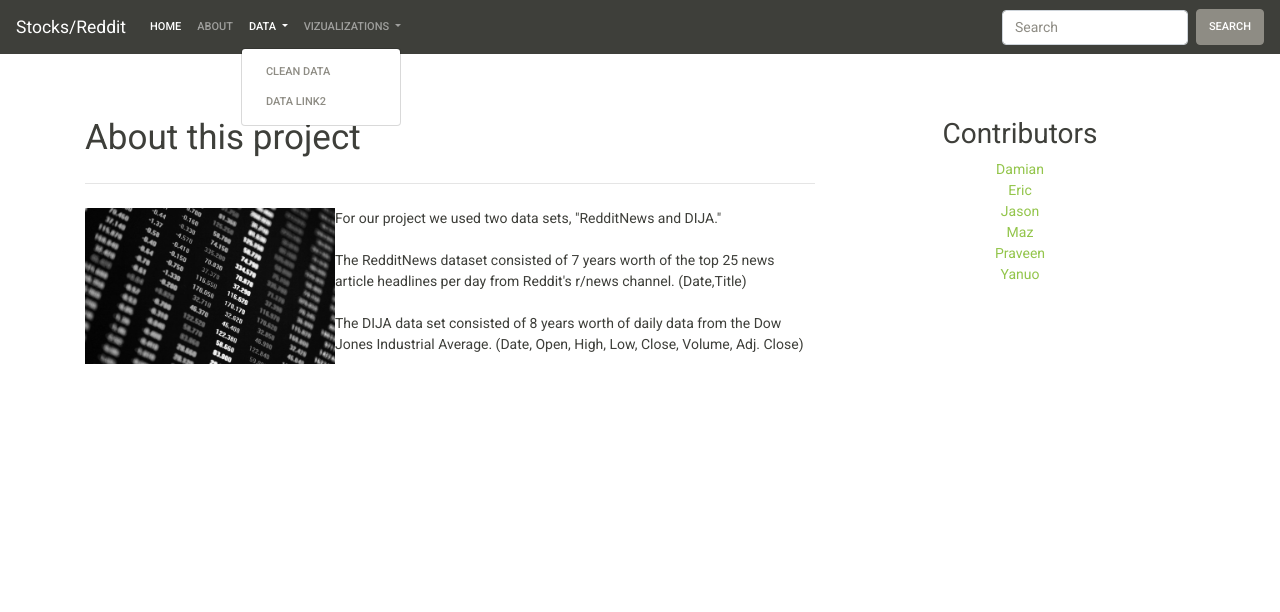
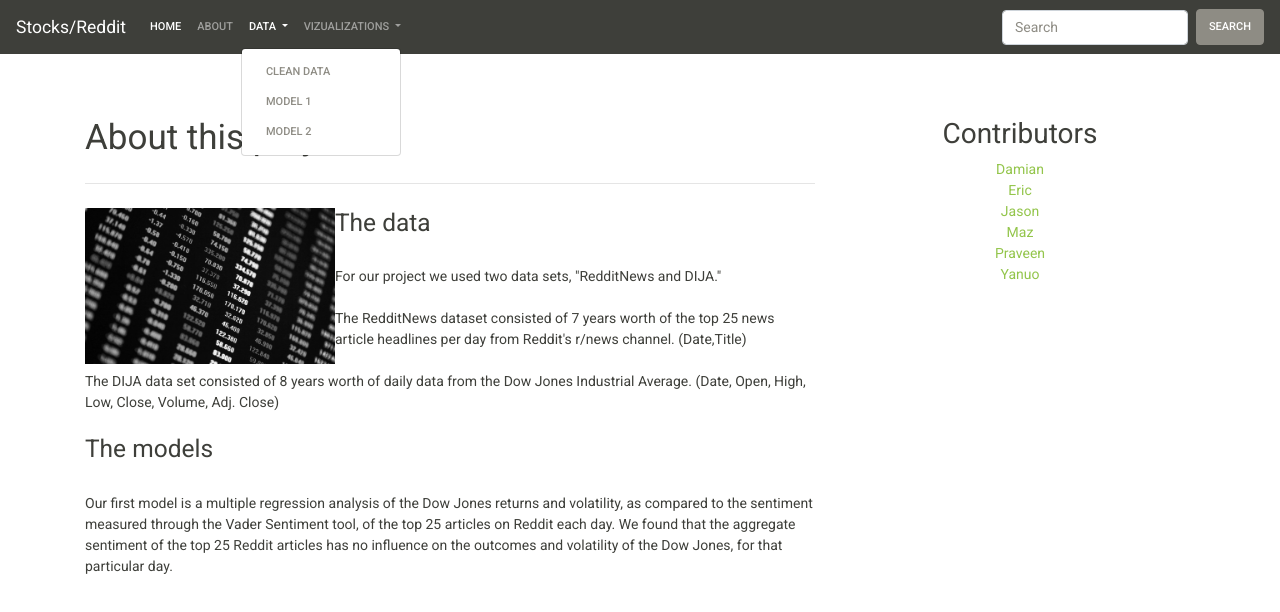
Before and after one commit to maz-king/finalproject, a plain HTML site: page about.html in a window 1280 px wide. Both pictures are taken after a click on the button "DATA". Drawn offline with nearby package versions, Linux system fonts and the light colour scheme.

Commit message:
penultimate push

```diff
--- a/about.html
+++ b/about.html
@@ -34,7 +34,8 @@
                 </a>
                 <div class="dropdown-menu" aria-labelledby="navbarDropdown">
                   <a class="dropdown-item" href="https://github.com/damiansoane/Machine_Learning">Clean Data</a>
-                  <a class="dropdown-item" href="viz2.html">Data Link2</a>
+                  <a class="dropdown-item" href="https://github.com/jacarroll232/Reddit-Sentiment-Dow-Jones-returns-and-Volatility">Model 1</a>
+                  <a class="dropdown-item" href="https://github.com/nuozhou715/Machine_Learning_Project">Model 2</a>
                 </div>
               </li>
               <li class="nav-item dropdown">
@@ -61,11 +62,14 @@
                 <h1>About this project</h1>
                 <hr class="my-4">
                 <p><img src="Resources/Images/stock.jpg" alt="stocks" width=250 align="left" padding="10px">
-                    For our project we used two data sets, "RedditNews and DIJA."<br><br>
+                    <h3>The data</h3><br>For our project we used two data sets, "RedditNews and DIJA."<br><br>
 
                     The RedditNews dataset consisted of 7 years worth of the top 25 news article headlines per day from Reddit's r/news channel. (Date,Title)
                     <br><br>
-                    The DIJA data set consisted of 8 years worth of daily data from the Dow Jones Industrial Average. (Date, Open, High, Low, Close, Volume, Adj. Close)</p>
+                    The DIJA data set consisted of 8 years worth of daily data from the Dow Jones Industrial Average. (Date, Open, High, Low, Close, Volume, Adj. Close)
+                <br><br><h3>The models</h3><br>
+                Our first model is a multiple regression analysis of the Dow Jones returns and volatility, as compared to the sentiment measured through the Vader Sentiment tool, of the top 25 articles on Reddit each day. We found that the aggregate sentiment of the top 25 Reddit articles has no influence on the outcomes and volatility of the Dow Jones, for that particular day.
+                </p>
 
             </div>
 
```
Also changed, not shown: index.html (+4 -3 lines), viz1.html (+2 -1 lines), viz2.html (+2 -1 lines), Resources/Images/news.png (added), Resources/Images/news2.png (added).
